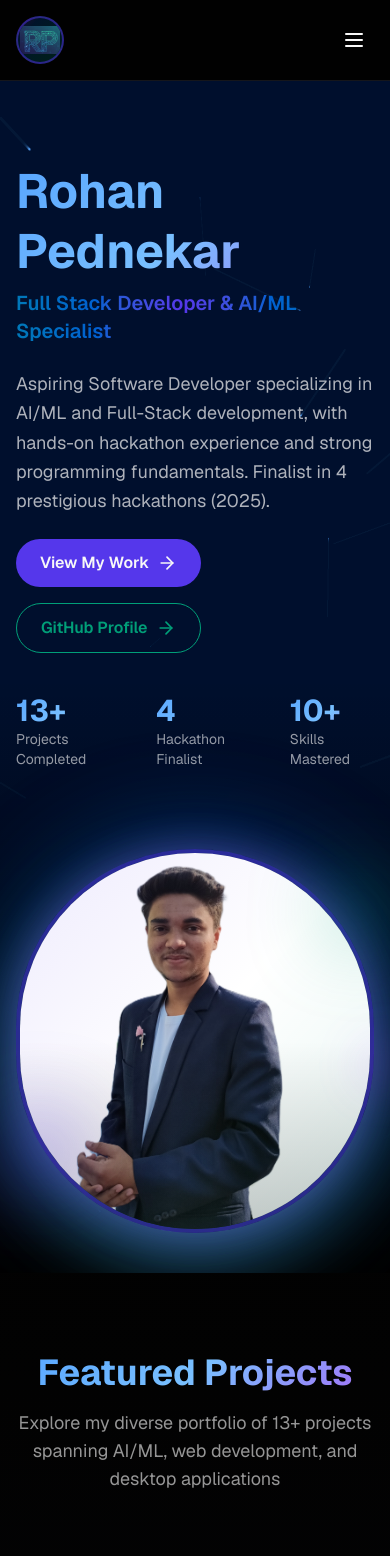
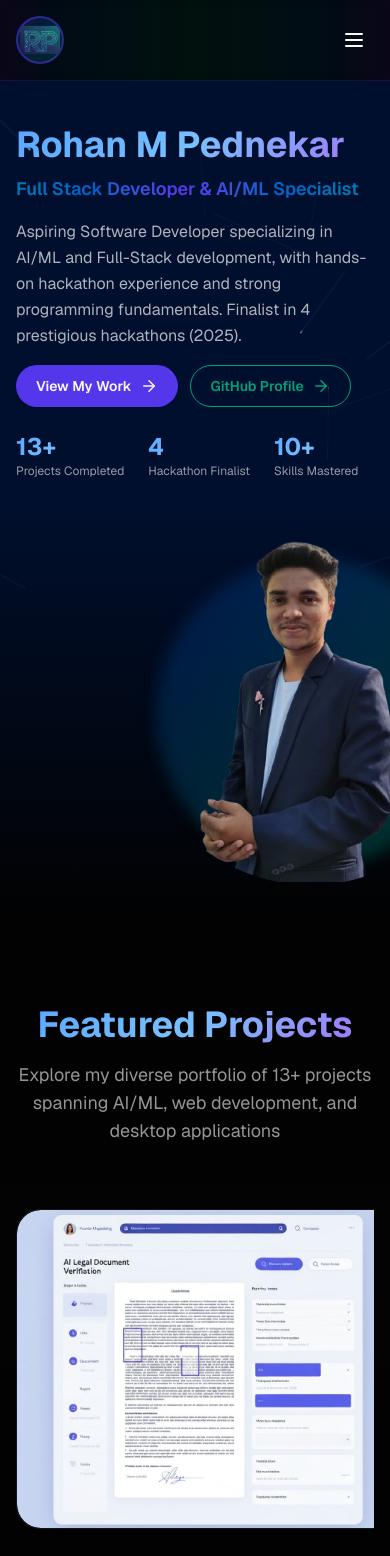
Before and after one commit to Rohan143-mp/Portfolio, a Next.js app: page / in a window 390 px wide. Shown: the top 1556 px of the page. Built offline with nearby package versions, Linux system fonts and the light colour scheme.

Commit message:
Update portfolio

```diff
--- a/components/certificates.tsx
+++ b/components/certificates.tsx
@@ -125,15 +125,15 @@ export default function Certificates() {
               <div
                 key={cert.id}
                 onClick={() => setSelectedCert(cert)}
-                className="flex-shrink-0 w-96 group/cert cursor-pointer snap-center transition-all duration-500 hover:scale-110 hover:z-10"
+                className="flex-shrink-0 w-96 group/cert cursor-pointer snap-center transition-all duration-500 hover:scale-125 hover:z-10 group-hover:scale-90 group-hover/cert:scale-125"
               >
-                <div className="relative rounded-2xl overflow-hidden bg-card border border-border transition-all duration-500 h-80 hover:border-accent/50 hover:shadow-2xl hover:shadow-accent/20">
+                <div className="relative rounded-3xl overflow-hidden bg-card border border-border transition-all duration-500 h-80 hover:border-accent/50 hover:shadow-2xl hover:shadow-accent/20">
                   {/* Full Image Container */}
                   <div className="relative h-full w-full overflow-hidden">
                     <img
                       src={cert.image || "/placeholder.svg"}
                       alt={cert.title}
-                      className="w-full h-full object-cover transition-transform duration-700"
+                      className="w-full h-full object-cover transition-transform duration-700 rounded-3xl"
                     />
                   </div>
 
--- a/components/header.tsx
+++ b/components/header.tsx
@@ -17,13 +17,13 @@ export default function Header() {
   ]
 
   return (
-    <header className="sticky top-0 z-50 w-full backdrop-blur-md bg-background/80 border-b border-border">
+    <header className="sticky top-0 z-50 w-full backdrop-blur-md bg-gradient-to-r from-primary/10 via-accent/10 to-primary/10 border-b border-primary/20">
       <nav className="container mx-auto px-4 py-4 flex items-center justify-between">
         <Link href="#" className="flex items-center gap-2 group">
           <div className="w-12 h-12 rounded-full bg-gradient-to-br from-primary/20 to-accent/20 flex items-center justify-center group-hover:scale-110 transition-transform overflow-hidden border-2 border-primary/50">
             <Image src="/images/logo.png" alt="RP Logo" width={40} height={40} className="object-contain" />
           </div>
-          <span className="text-xl font-bold gradient-text hidden sm:block">Rohan Pednekar</span>
+          <span className="text-xl font-bold gradient-text hidden sm:block">Rohan M Pednekar</span>
         </Link>
 
         {/* Desktop Menu */}
--- a/components/hero.tsx
+++ b/components/hero.tsx
@@ -58,105 +58,80 @@ export default function Hero() {
   return (
     <section
       id="home"
-      className="relative w-full min-h-screen flex items-center justify-center overflow-hidden pt-20 pb-10"
+      className="relative w-full h-screen flex items-center justify-center overflow-hidden"
     >
       <canvas ref={canvasRef} className="absolute inset-0 w-full h-full" />
 
       <div className="absolute inset-0 bg-gradient-to-b from-transparent via-transparent to-background pointer-events-none" />
 
-      <div className="relative z-10 container mx-auto px-4 max-w-4xl">
-        <div className="grid md:grid-cols-2 gap-20 md:gap-32 items-center">
+      <div className="relative z-10 container mx-auto px-4 max-w-6xl h-full flex items-center">
+        <div className="grid md:grid-cols-2 gap-12 md:gap-16 items-center w-full">
           {/* Left Content */}
-          <div className="space-y-6 animate-slide-in">
+          <div className="space-y-4 animate-slide-in">
             <div className="space-y-2">
-              <h1 className="text-5xl md:text-6xl font-bold gradient-text leading-tight">
-                Rohan Pednekar
+              <h1 className="text-4xl md:text-5xl lg:text-6xl font-bold gradient-text leading-tight whitespace-nowrap">
+                Rohan M Pednekar
               </h1>
-              <p className="text-xl text-accent font-semibold animate-text-shimmer bg-gradient-to-r from-accent via-primary to-accent bg-clip-text text-transparent bg-[length:200%_auto]">
+              <p className="text-lg md:text-xl text-accent font-semibold animate-text-shimmer bg-gradient-to-r from-accent via-primary to-accent bg-clip-text text-transparent bg-[length:200%_auto]">
                 Full Stack Developer & AI/ML Specialist
               </p>
             </div>
 
-            <p className="text-foreground/70 text-lg leading-relaxed animate-fade-in-up">
+            <p className="text-foreground/70 text-base md:text-lg leading-relaxed animate-fade-in-up">
               Aspiring Software Developer specializing in AI/ML and Full-Stack development, with hands-on hackathon
               experience and strong programming fundamentals. Finalist in 4 prestigious hackathons (2025).
             </p>
 
-            <div className="flex flex-wrap gap-4">
+            <div className="flex flex-wrap gap-3">
               <a
                 href="#projects"
-                className="px-6 py-3 rounded-full bg-primary text-primary-foreground hover:bg-primary/80 transition-all hover:scale-105 flex items-center gap-2 font-semibold"
+                className="px-5 py-2.5 rounded-full bg-primary text-primary-foreground hover:bg-primary/80 transition-all hover:scale-105 flex items-center gap-2 font-semibold text-sm md:text-base"
               >
                 View My Work
-                <ArrowRight size={20} />
+                <ArrowRight size={18} />
               </a>
               <a
                 href="https://github.com/Rohan143-mp"
                 target="_blank"
                 rel="noopener noreferrer"
-                className="px-6 py-3 rounded-full border border-accent text-accent hover:bg-accent/10 transition-all hover:scale-105 flex items-center gap-2 font-semibold"
+                className="px-5 py-2.5 rounded-full border border-accent text-accent hover:bg-accent/10 transition-all hover:scale-105 flex items-center gap-2 font-semibold text-sm md:text-base"
               >
                 GitHub Profile
-                <ArrowRight size={20} />
+                <ArrowRight size={18} />
               </a>
             </div>
 
-            <div className="flex gap-8 pt-4">
+            <div className="flex gap-6 pt-2">
               <div>
-                <div className="text-3xl font-bold gradient-text">13+</div>
-                <p className="text-foreground/60 text-sm">Projects Completed</p>
+                <div className="text-2xl md:text-3xl font-bold gradient-text">13+</div>
+                <p className="text-foreground/60 text-xs md:text-sm">Projects Completed</p>
               </div>
               <div>
-                <div className="text-3xl font-bold gradient-text">4</div>
-                <p className="text-foreground/60 text-sm">Hackathon Finalist</p>
+                <div className="text-2xl md:text-3xl font-bold gradient-text">4</div>
+                <p className="text-foreground/60 text-xs md:text-sm">Hackathon Finalist</p>
               </div>
               <div>
-                <div className="text-3xl font-bold gradient-text">10+</div>
-                <p className="text-foreground/60 text-sm">Skills Mastered</p>
+                <div className="text-2xl md:text-3xl font-bold gradient-text">10+</div>
+                <p className="text-foreground/60 text-xs md:text-sm">Skills Mastered</p>
               </div>
             </div>
           </div>
 
-          {/* Right - 3D Profile Image */}
-          <div className="relative h-96 md:h-full flex items-center justify-center">
-            <div className="relative w-full max-w-sm h-96">
-              <div className="absolute inset-16 animate-spin-slow">
-                <div className="absolute inset-0 rounded-full border-2 border-primary/30 border-dashed" />
+          {/* Right - Profile Image with Transparent Background */}
+          <div className="relative flex items-center justify-start">
+            <div className="relative w-full max-w-md aspect-square">
+              {/* 3D Circle behind profile photo - smaller than photo */}
+              <div className="absolute inset-6 rounded-full bg-gradient-to-br from-primary/20 to-accent/30 blur-sm -z-10 transform translate-x-[7.25rem] translate-y-2" />
+              <div className="relative w-full h-full rounded-full overflow-hidden transform translate-x-[7.25rem]">
+                <Image
+                  src="/images/profile.png"
+                  alt="Rohan M Pednekar Profile"
+                  fill
+                  className="object-contain object-center"
+                  priority
+                  style={{ background: 'transparent' }}
+                />
               </div>
-              <div className="absolute inset-20 animate-spin-reverse">
-                <div className="absolute inset-0 rounded-full border-2 border-accent/30 border-dotted" />
-              </div>
-
-              {/* Glowing background effects */}
-              <div className="absolute inset-0 rounded-full bg-gradient-to-br from-primary/40 to-accent/40 blur-3xl animate-pulse" />
-              <div className="absolute -inset-8 rounded-full bg-gradient-to-tr from-accent/20 to-primary/20 blur-2xl" />
-
-              <div
-                className="relative h-full rounded-full overflow-hidden border-4 border-primary/50 shadow-2xl transform transition-transform duration-500 hover:scale-105 hover:border-accent/50"
-                style={{
-                  boxShadow:
-                    "0 25px 70px rgba(88, 166, 255, 0.4), 0 0 40px rgba(168, 85, 247, 0.3), inset 0 2px 10px rgba(255, 255, 255, 0.2)",
-                }}
-              >
-                {/* Profile image with transparent background */}
-                <div className="relative w-full h-full bg-transparent">
-                  <Image
-                    src="/images/profile.jpg"
-                    alt="Rohan Pednekar Profile"
-                    fill
-                    className="object-cover object-center"
-                    priority
-                  />
-                  {/* Overlay gradient for depth */}
-                  <div className="absolute inset-0 bg-gradient-to-br from-primary/10 via-transparent to-accent/10" />
-                  <div className="absolute inset-0 bg-gradient-to-t from-background/20 via-transparent to-transparent" />
-                </div>
-              </div>
-
-              {/* Floating particles around profile */}
-              <div className="absolute top-10 -right-4 w-16 h-16 bg-accent/40 rounded-full blur-2xl animate-float" />
-              <div className="absolute bottom-10 -left-4 w-20 h-20 bg-primary/40 rounded-full blur-2xl animate-float-delayed" />
-              <div className="absolute top-1/2 -right-8 w-12 h-12 bg-purple-500/30 rounded-full blur-xl animate-pulse" />
             </div>
           </div>
         </div>
--- a/components/projects.tsx
+++ b/components/projects.tsx
@@ -198,15 +198,15 @@ export default function Projects() {
               <div
                 key={project.id}
                 onClick={() => handleProjectClick(project)}
-                className="flex-shrink-0 w-96 group/card cursor-pointer snap-center transition-all duration-500 hover:scale-110 hover:z-10"
+                className="flex-shrink-0 w-96 group/card cursor-pointer snap-center transition-all duration-500 hover:scale-125 hover:z-10 group-hover:scale-90 group-hover/card:scale-125"
               >
-                <div className="relative rounded-2xl overflow-hidden bg-card border border-border transition-all duration-500 h-80 hover:border-accent/50 hover:shadow-2xl hover:shadow-primary/20">
+                <div className="relative rounded-3xl overflow-hidden bg-card border border-border transition-all duration-500 h-80 hover:border-accent/50 hover:shadow-2xl hover:shadow-primary/20">
                   {/* Full Image Container */}
                   <div className="relative h-full w-full overflow-hidden">
                     <img
                       src={project.image || "/placeholder.svg"}
                       alt={project.title}
-                      className="w-full h-full object-cover transition-transform duration-700"
+                      className="w-full h-full object-cover transition-transform duration-700 rounded-3xl"
                     />
                   </div>
 
```
Also changed, not shown: public/images/profile.png (added).
